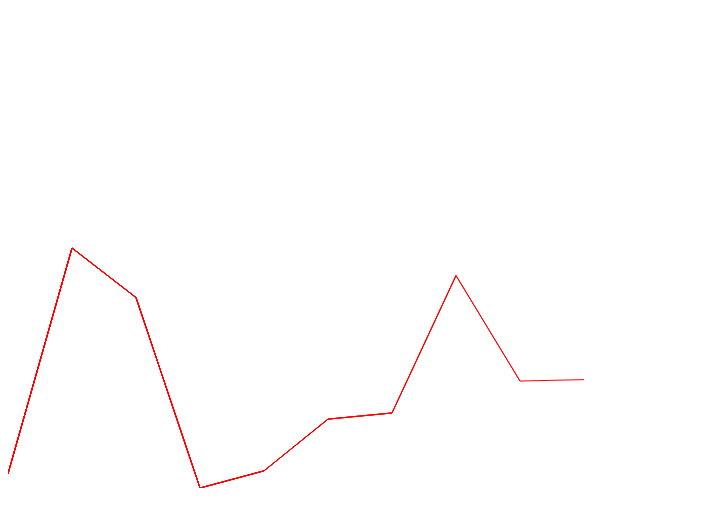
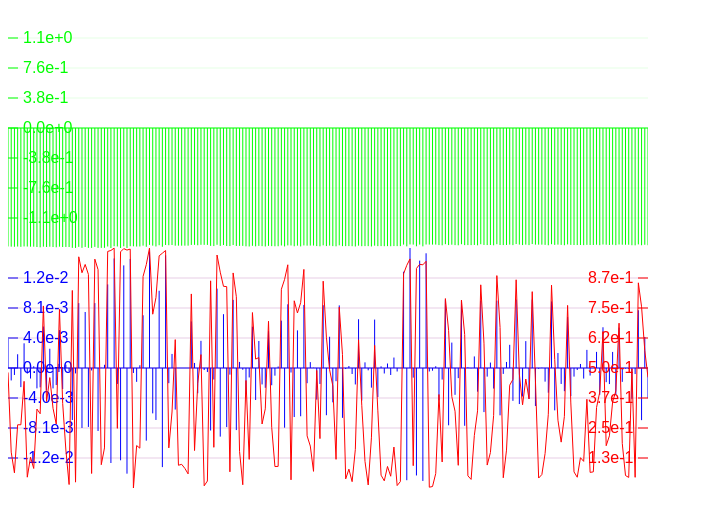
Before and after one commit to whitestguyiknow/affen, a plain HTML site: page front-end/website/index.html in a window 1280 px wide. Shown: the whole page, without its empty margins (0-703 px from the left). Drawn offline with Linux system fonts and the light colour scheme.

Commit message:
Continued with plotting capabilities

```diff
--- a/front-end/website/index.html
+++ b/front-end/website/index.html
@@ -16,7 +16,7 @@ function setup() {
    var mainCanvas = document.getElementById("main-canvas");
    var mainCtx = mainCanvas.getContext("2d");
 
-   var windowSize = 10;
+   var windowSize = 200;
 
    var first = function(index) {
       return data[3*index];
@@ -81,7 +81,7 @@ function setup() {
       ++index;
    }
 
-   setInterval(update, 1000);
+   setInterval(update, 100);
 }
 
 </script>
--- a/front-end/website/plot/plot_bar.js
+++ b/front-end/website/plot/plot_bar.js
@@ -1,3 +1,87 @@
 function plot_bar(ctx, top, left, width, height, data, index, window, axis, color) {
-   console.log("plot_bar");
+
+   var dx = width/(window - 1);
+
+   var lower = min(data, index, window);
+   var upper = max(data, index, window);
+
+   var stretch = Math.max(upper, -lower)*2;
+
+   // zero line:
+   ctx.beginPath();
+   ctx.moveTo(left, top + height/2);
+   ctx.lineTo(left + width, top + height/2);
+   ctx.strokeStyle = color;
+   ctx.stroke();
+
+   // graph
+   ctx.beginPath();
+   for (var i = 0; i < window; ++i) {
+
+      var x = left + i*dx;
+      var y = data(i + index)/stretch*height + top + height/2;
+
+      ctx.moveTo(x, top + height/2);
+      ctx.lineTo(x, y);
+
+   }
+   ctx.strokeStyle = color;
+   ctx.stroke();
+
+   // axis
+   var step = 30.0;
+   var count = height/step;
+
+   for (var i = 1; i < count; ++i) {
+      var y = top + i*step;
+
+      if (axis) {
+         // true = left
+
+         // grid
+         ctx.globalAlpha = 0.1;
+         ctx.beginPath();
+         ctx.moveTo(left, y);
+         ctx.lineTo(left + width, y);
+         ctx.strokeStyle = color;
+         ctx.stroke();
+         ctx.globalAlpha = 1.0;
+
+         // marker
+         ctx.beginPath();
+         ctx.moveTo(left, y);
+         ctx.lineTo(left + 10, y);
+         ctx.strokeStyle = color;
+         ctx.stroke();
+
+         // unit
+         ctx.font = "16px Arial";
+         ctx.fillStyle = color;
+         ctx.fillText((stretch/2 - i/count*stretch).toExponential(1), left + 15, y + 5);
+      } else {
+         // false = right
+
+         // grid
+         ctx.globalAlpha = 0.1;
+         ctx.beginPath();
+         ctx.moveTo(left, y);
+         ctx.lineTo(left + width, y);
+         ctx.strokeStyle = color;
+         ctx.stroke();
+         ctx.globalAlpha = 1.0;
+
+         // marker
+         ctx.beginPath();
+         ctx.moveTo(left + width, y);
+         ctx.lineTo(left + width - 10, y);
+         ctx.strokeStyle = color;
+         ctx.stroke();
+
+         // unit
+         ctx.font = "16px Arial";
+         ctx.fillStyle = color;
+         ctx.fillText((stretch/2 - i/count*stretch).toExponential(1), left + width - 60, y + 5);
+
+      }
+   }
 }
--- a/front-end/website/plot/plot_line.js
+++ b/front-end/website/plot/plot_line.js
@@ -1,26 +1,82 @@
 function plot_line(ctx, top, left, width, height, data, index, window, axis, color) {
 
-   var dx = width/window;
+   var dx = width/(window - 1);
 
    var lower = min(data, index, window);
    var upper = max(data, index, window);
 
    ctx.beginPath();
 
-   // draw
+   var y = top + normalize(data(index), lower, upper)*height;
+   var x = left;
+   ctx.moveTo(x, y);
+
+   // graph
    for (var i = 1; i < window; ++i) {
 
-      var y1 = top + normalize(data(i + index - 1), lower, upper)*height;
-      var y2 = top + normalize(data(i + index), lower, upper)*height;
-      var x1 = left + (i - 1)*dx;
-      var x2 = left + (i)*dx;
+      var x = left + (i)*dx;
+      var y = top + normalize(data(i + index), lower, upper)*height;
 
-      ctx.moveTo(x1, y1);
-      ctx.lineTo(x2, y2);
+      ctx.lineTo(x, y);
 
-      ctx.strokeStyle = color;
-      ctx.stroke();
    }
+   ctx.strokeStyle = color;
+   ctx.stroke();
 
-   // TODO: axis
+   // axis
+   var step = 30.0;
+   var count = height/step;
+
+   for (var i = 1; i < count; ++i) {
+      var y = top + i*step;
+
+      if (axis) {
+         // true = left
+
+         // grid
+         ctx.globalAlpha = 0.1;
+         ctx.beginPath();
+         ctx.moveTo(left, y);
+         ctx.lineTo(left + width, y);
+         ctx.strokeStyle = color;
+         ctx.stroke();
+         ctx.globalAlpha = 1.0;
+
+         // marker
+         ctx.beginPath();
+         ctx.moveTo(left, y);
+         ctx.lineTo(left + 10, y);
+         ctx.strokeStyle = color;
+         ctx.stroke();
+
+         // unit
+         ctx.font = "16px Arial";
+         ctx.fillStyle = color;
+         ctx.fillText((upper - i*(upper - lower)/count).toExponential(1), left + 15, y + 5);
+      } else {
+         // false = right
+
+         // grid
+         ctx.globalAlpha = 0.1;
+         ctx.beginPath();
+         ctx.moveTo(left, y);
+         ctx.lineTo(left + width, y);
+         ctx.strokeStyle = color;
+         ctx.stroke();
+         ctx.globalAlpha = 1.0;
+
+         // marker
+         ctx.beginPath();
+         ctx.moveTo(left + width, y);
+         ctx.lineTo(left + width - 10, y);
+         ctx.strokeStyle = color;
+         ctx.stroke();
+
+         // unit
+         ctx.font = "16px Arial";
+         ctx.fillStyle = color;
+         ctx.fillText((upper - i*(upper - lower)/count).toExponential(1), left + width - 60, y + 5);
+
+      }
+   }
 }
```
